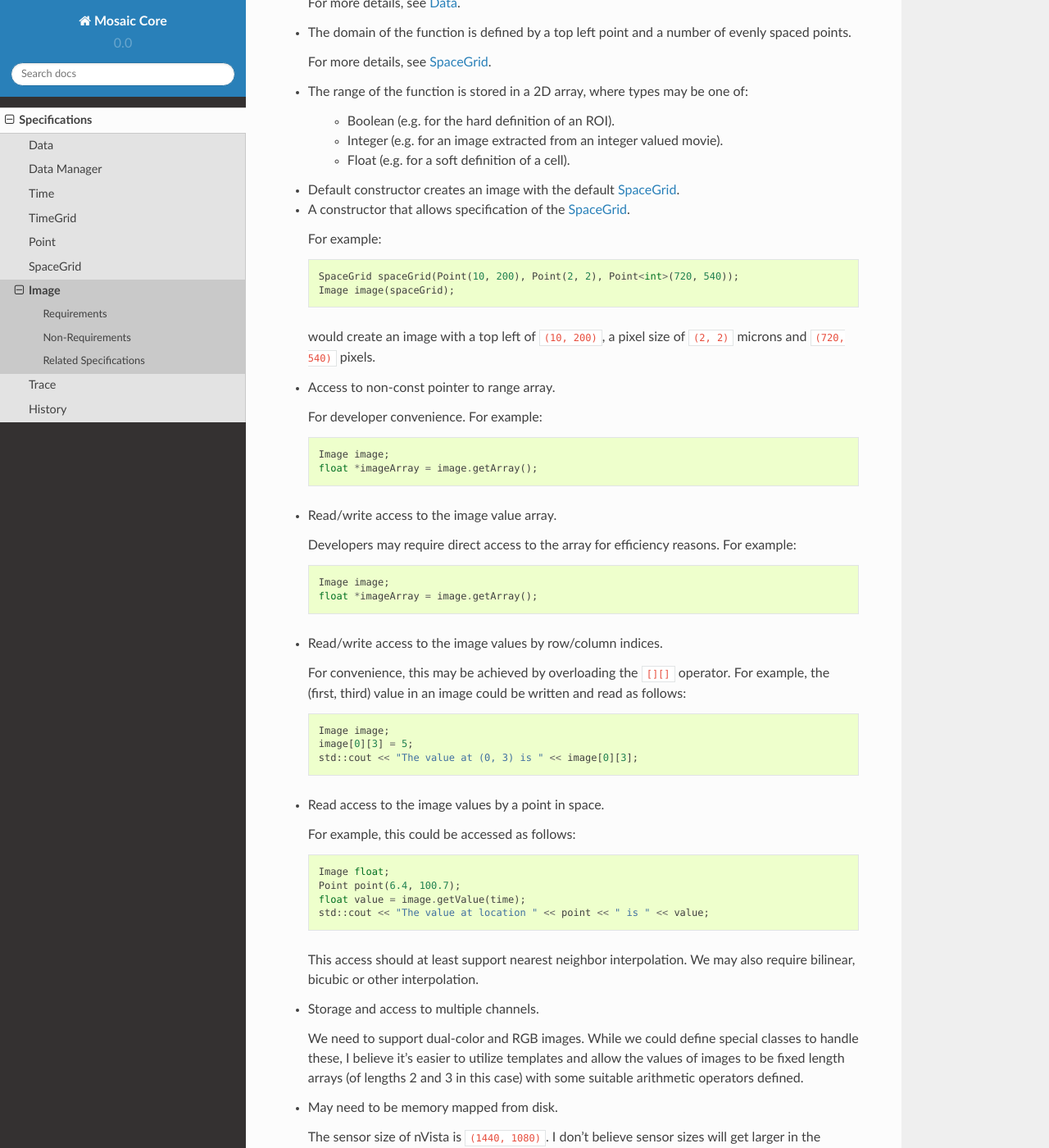
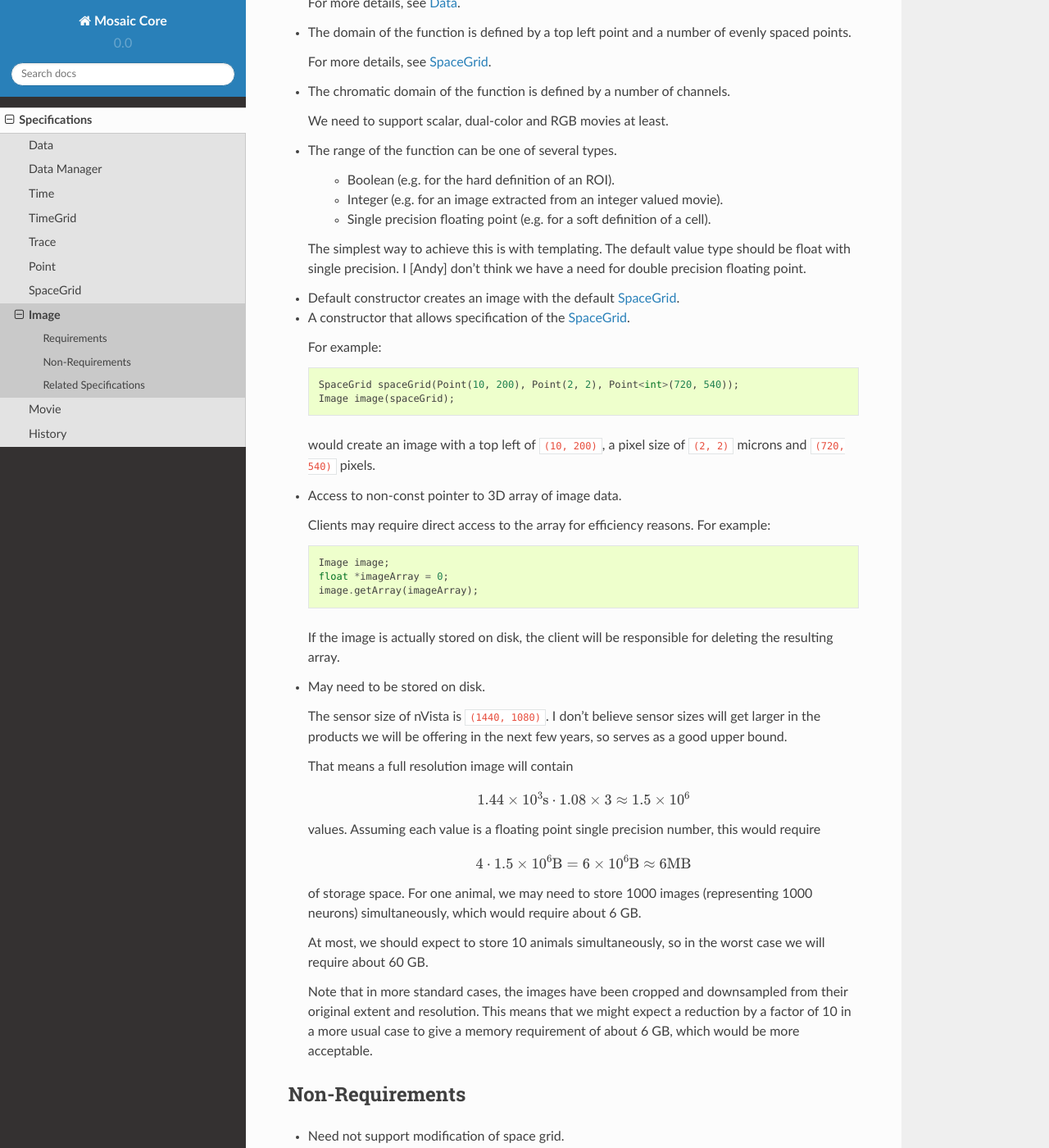
Before and after one commit to inscopix/isxcore, a Sphinx documentation site: the page built from doc/source/specs/Image.rst, in a window 1280 px wide and 1400 px high, scrolled down 308 px. Shown: the whole window at 82% size. Built offline with Sphinx 7.4.7 and the Read the Docs theme 2.0.0, drawn with Linux system fonts in a browser that asks for light colours; some of the changed text lies outside the part shown.

Commit message:
Update requirements for review

```diff
--- a/doc/source/specs.rst
+++ b/doc/source/specs.rst
@@ -10,8 +10,9 @@ Specifications
     specs/DataManager
     specs/Time
     specs/TimeGrid
+    specs/Trace
     specs/Point
     specs/SpaceGrid
     specs/Image
-    specs/Trace
+    specs/Movie
     specs/History
--- a/doc/source/specs/Image.rst
+++ b/doc/source/specs/Image.rst
@@ -19,11 +19,19 @@ Requirements
 
   For more details, see :ref:`SpaceGrid`.
 
-- The range of the function is stored in a 2D array, where types may be one of:
+- The chromatic domain of the function is defined by a number of channels.
+
+  We need to support scalar, dual-color and RGB movies at least.
+
+- The range of the function can be one of several types.
 
     - Boolean (e.g. for the hard definition of an ROI).
     - Integer (e.g. for an image extracted from an integer valued movie).
-    - Float (e.g. for a soft definition of a cell).
+    - Single precision floating point (e.g. for a soft definition of a cell).
+
+  The simplest way to achieve this is with templating.
+  The default value type should be float with single precision.
+  I [Andy] don't think we have a need for double precision floating point.
 
 - Default constructor creates an image with the default :ref:`SpaceGrid`.
 
@@ -37,53 +45,20 @@ Requirements
   would create an image with a top left of ``(10, 200)``, a pixel size of
   ``(2, 2)`` microns and ``(720, 540)`` pixels.
 
-- Access to non-const pointer to range array.
+- Access to non-const pointer to 3D array of image data.
 
-  For developer convenience.
+  Clients may require direct access to the array for efficiency reasons.
   For example::
 
     Image image;
-    float *imageArray = image.getArray();
+    float *imageArray = 0;
+    image.getArray(imageArray);
 
-- Read/write access to the image value array.
+  If the image is actually stored on disk, the client will be responsible
+  for deleting the resulting array.
 
-  Developers may require direct access to the array for efficiency reasons.
-  For example::
 
-    Image image;
-    float *imageArray = image.getArray();
-
-- Read/write access to the image values by row/column indices.
-
-  For convenience, this may be achieved by overloading the :code:`[][]`
-  operator. For example, the (first, third) value in an image could be
-  written and read as follows::
-
-    Image image;
-    image[0][3] = 5;
-    std::cout << "The value at (0, 3) is " << image[0][3];
-
-- Read access to the image values by a point in space.
-
-  For example, this could be accessed as follows::
-
-    Image float;
-    Point point(6.4, 100.7);
-    float value = image.getValue(time);
-    std::cout << "The value at location " << point << " is " << value;
-
-  This access should at least support nearest neighbor interpolation. We may
-  also require bilinear, bicubic or other interpolation.
-
-- Storage and access to multiple channels.
-
-  We need to support dual-color and RGB images.
-  While we could define special classes to handle these, I believe it's
-  easier to utilize templates and allow the values of images to be fixed
-  length arrays (of lengths 2 and 3 in this case) with some suitable
-  arithmetic operators defined.
-
-- May need to be memory mapped from disk.
+- May need to be stored on disk.
 
   The sensor size of nVista is ``(1440, 1080)``.
   I don't believe sensor sizes will get larger in the products we will be
@@ -127,10 +102,6 @@ Non-Requirements
   Similarly changing the top left corner or the pixel sizes does not seem to
   be required.
 
-- Need not support in-place resampling.
-
-  A separate App should be created to handle resampling of an entire image.
-
 
 Related Specifications
 ^^^^^^^^^^^^^^^^^^^^^^
```
Also changed, not shown: other parts of doc/source/specs/Image.rst (+2 -2 lines), doc/source/specs/Movie.rst (added, +128 -0 lines), doc/source/specs/Trace.rst (+9 -5 lines).
